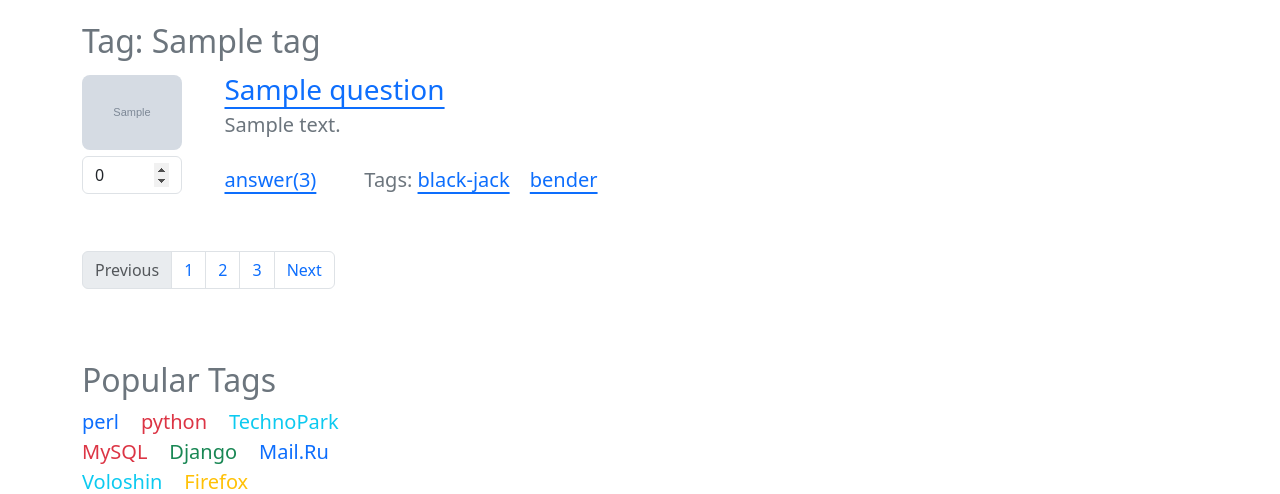
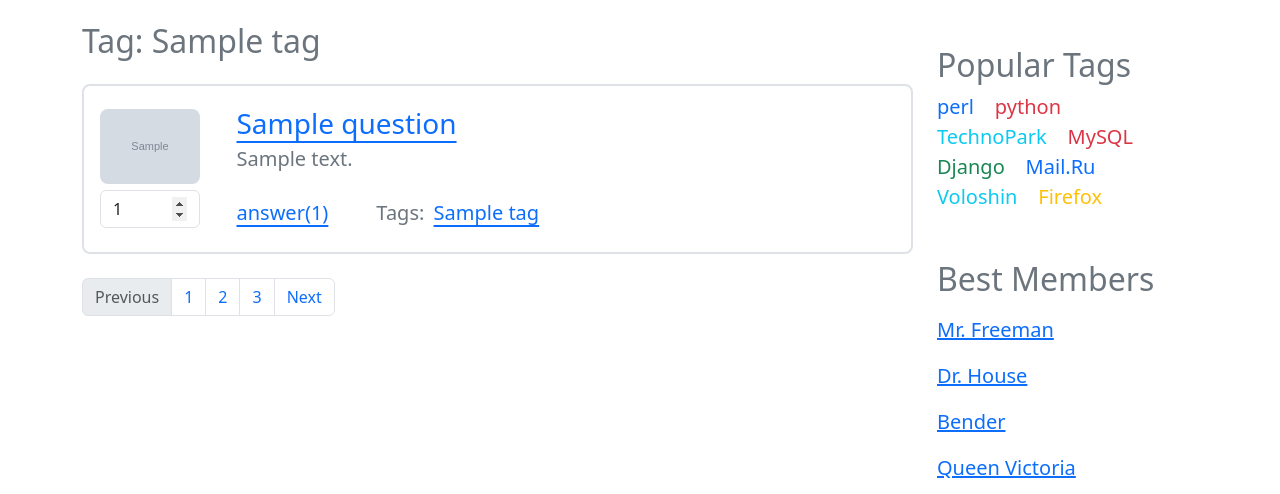
Before and after one commit to mamillerr/WEB, a Django app: template app/templates/tag.html in a window 1280 px wide. Shown: the part 192-686 px from the top of the page. Run offline with Django 4.2, Linux system fonts and the light colour scheme; the template is opened without the code that fills it: most values are stand-ins (such as "Sample title", 1, 10 or a date in 2020); grey boxes marked "Sample" are stand-in pictures; parts of the project's set-up code (start-up, migrations or seed data) failed here and were passed over.

Commit message:
Add hot questions

```diff
--- a/app/askme/urls.py
+++ b/app/askme/urls.py
@@ -9,5 +9,5 @@
     path('ask/', views.ask, name='ask'),
     path('question/<int:question_id>', views.question, name='question'),
     path('tag/<str:slug>/', views.tag, name='tag'),
-    #path('hot/', views.hot, name='hot'), ???
+    path('hot/', views.hot, name='hot'),
 ]
--- a/app/askme/views.py
+++ b/app/askme/views.py
@@ -82,3 +82,8 @@
 def tag(request, slug):
     questions = [question for question in QUESTIONS if slug in question.get('tags')]
     return render(request, 'tag.html', {'tag': slug, 'questions': paginate(request, questions)})
+
+
+def hot(request):
+    questions = [question for question in QUESTIONS if question.get('likes_num') > 40]
+    return render(request, 'index.html', {'questions': paginate(request, questions)})
--- a/app/templates/question.html
+++ b/app/templates/question.html
@@ -19,14 +19,14 @@
             </div>
             <!-- Column for tags and answers -->
             <div class="col-10">
-               <div class="d-flex justify-content-start align-items-center">
+                <div class="d-flex justify-content-start align-items-center">
                     <div>
                         <span class="fs-5 text-secondary">Tags: </span>
                         {% for tag in question.tags %}
-                            <a class="link-offset-2 fs-5 mx-1" href="#">{{tag}}</a>
+                            <a class="link-offset-2 fs-5 mx-1" href="{% url 'tag' tag %}">{{tag}}</a>
                         {% endfor %}
                     </div>
-               </div>
+                </div>
             </div>
         </div>
     </div>
--- a/app/templates/tag.html
+++ b/app/templates/tag.html
@@ -18,27 +18,29 @@
         <h2 class="text-secondary">Tag: {{tag}}</h2>
     </div>
     <!-- Question template -->
+    <div class="container border border-2 rounded-3 p-3 my-3">
         {% for question in questions %}
         {%include 'components/question-item.html' %}
         <!-- New line -->
         <div class="row align-items-center">
         <!-- Column for likes -->
         <div class="col-2">
-                <input value="0" min="0" type="number" id="typeNumber" class="form-control counter"/>
+            <input value="{{question.likes_num}}" min="0" type="number" id="typeNumber" class="form-control counter" />
         </div>
-            <!-- Column for answers and tags -->
+        <!-- Column for tags and answers -->
         <div class="col-10">
             <div class="d-flex justify-content-start align-items-center">
-                    <a class="link-offset-2 fs-5" href="#">answer(3)</a>
+                <a class="link-offset-2 fs-5" href="{% url 'question' question.id %}">answer({{question.answers_num}})</a>
                 <div class="mx-5">
                     <span class="fs-5 text-secondary">Tags: </span>
-                        <a class="link-offset-2 fs-5" href="#">black-jack</a>
-                        <a class="link-offset-2 fs-5 mx-3" href="#">bender</a>
+                    {% for tag in question.tags %}
+                        <a class="link-offset-2 fs-5 mx-1" href="{% url 'tag' tag %}">{{tag}}</a>
+                    {% endfor %}
                 </div>
             </div>
         </div>
       </div>
-        {% endfor %}
+        {%endfor%}
     </div>
     <!-- End of question template -->
     <!-- Pagination -->
```
Also changed, not shown: app/templates/index.html (+12 -4 lines). Lines whose indentation alone changed are shown as unchanged.
